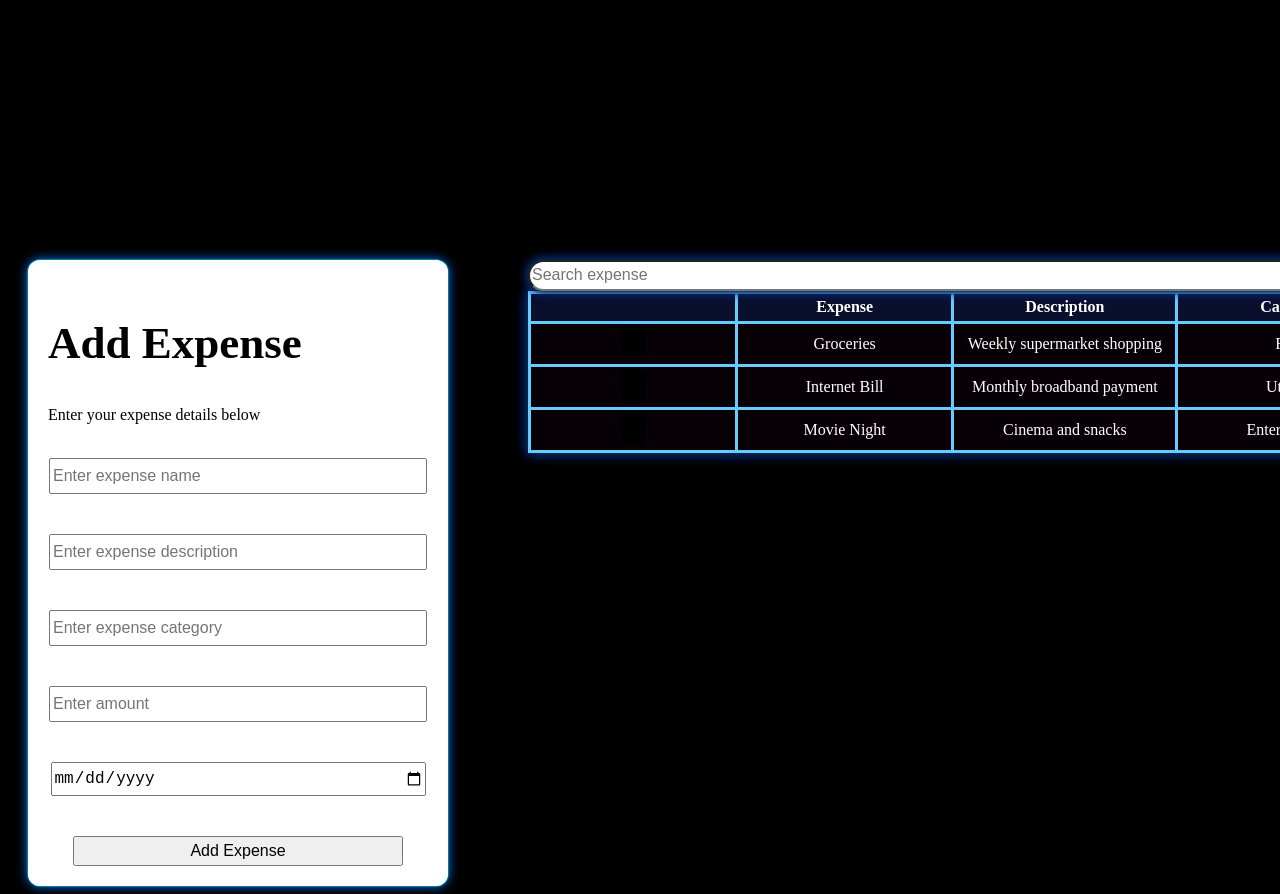
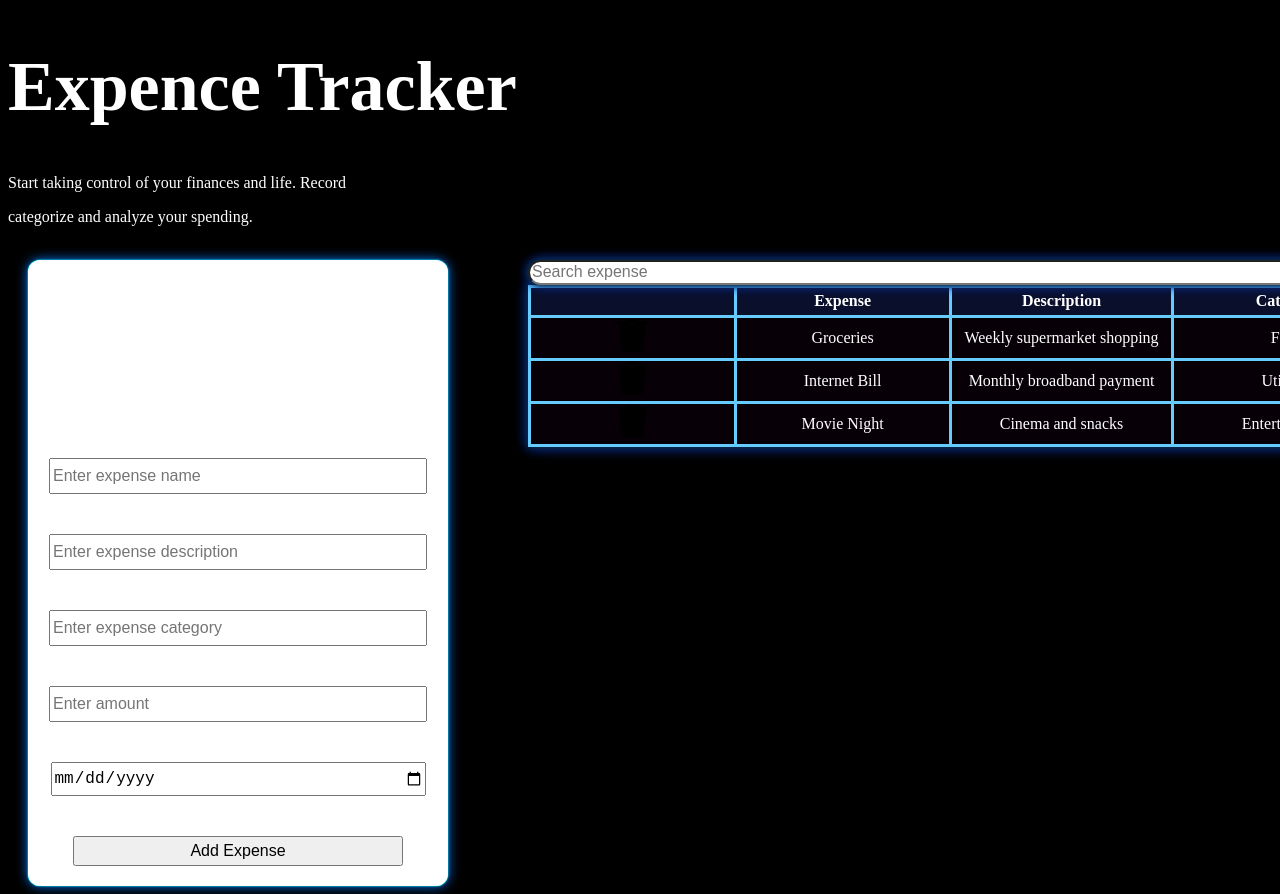
Before and after one commit to LavenderMorara/expense-tracker-codeChallenge, a React (Vite) app: page / in a window 1280 px wide. Shown: the top 894 px of the page. Built offline with nearby package versions, Linux system fonts and the light colour scheme.

Commit message:
edited css

```diff
--- a/src/components/Home.jsx
+++ b/src/components/Home.jsx
@@ -53,7 +53,8 @@ const Home = () => {
 
     const handleSearchTerm =(e)=>{
         e.preventDefault()
-        let newItems = formData.filter(expense => expense.name.toLowerCase() === searchTerm.toLowerCase())
+        let newItems = formData.filter(expense => expense.name.toLowerCase().includes(searchTerm.toLowerCase())||
+        expense.category.toLowerCase().includes(searchTerm.toLowerCase()))
         setFormData(newItems)
     }
 
--- a/src/components/Search.jsx
+++ b/src/components/Search.jsx
@@ -6,7 +6,7 @@ const Search = ({searchTerm, handleSearchTerm, handleOnchangeSearch}) => {
     <form id="searchBar" onSubmit={handleSearchTerm}>
     <span>
     <input
-    type="text"
+    type="search"
     id="searchInput"
     placeholder="Search expense"
     value={searchTerm}
--- a/src/index.css
+++ b/src/index.css
@@ -1,3 +1,4 @@
 body {
     background-color: black;
+    color: white;
 }
```
